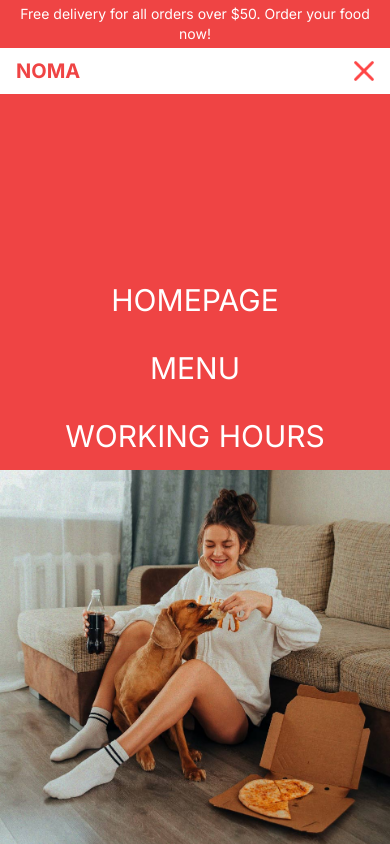
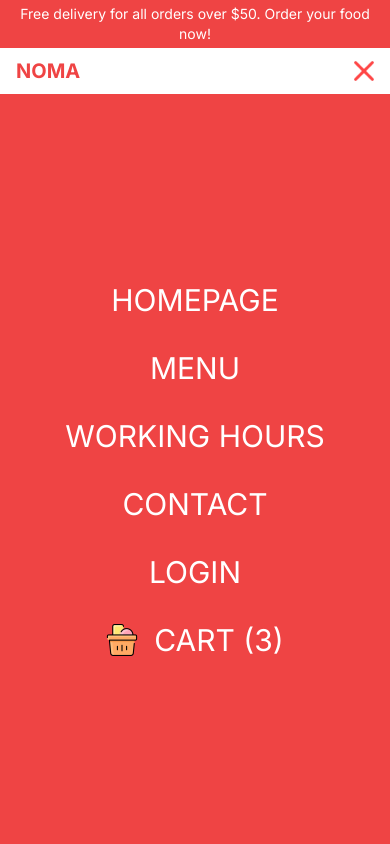
Before and after one commit to borhan-njf/noma-delivary-food, a Next.js app: page / in a window 390 px wide. Both pictures are taken after a click on the picture 364 px from the left and 71 px from the top of the page. Shown: the top 844 px of the page. Built offline with nearby package versions, Linux system fonts and the light colour scheme.

Commit message:
add z-index on mobile navbar menu

```diff
--- a/src/components/Menu.tsx
+++ b/src/components/Menu.tsx
@@ -42,7 +42,7 @@ const Menu = () => {
       }
       {
         open && (
-          <div className="bg-red-500 text-white flex flex-col items-center justify-center gap-8 text-3xl absolute left-0 right-0 top-24 w-full h-[calc(100vh-6rem)]">
+          <div className="bg-red-500 text-white flex flex-col items-center justify-center gap-8 text-3xl absolute z-10 left-0 right-0 top-24 w-full h-[calc(100vh-6rem)]">
         {
           links.map(item=>(
             <Link key={item.id} href={item.url}>{item.title.toUpperCase()}</Link>
```
